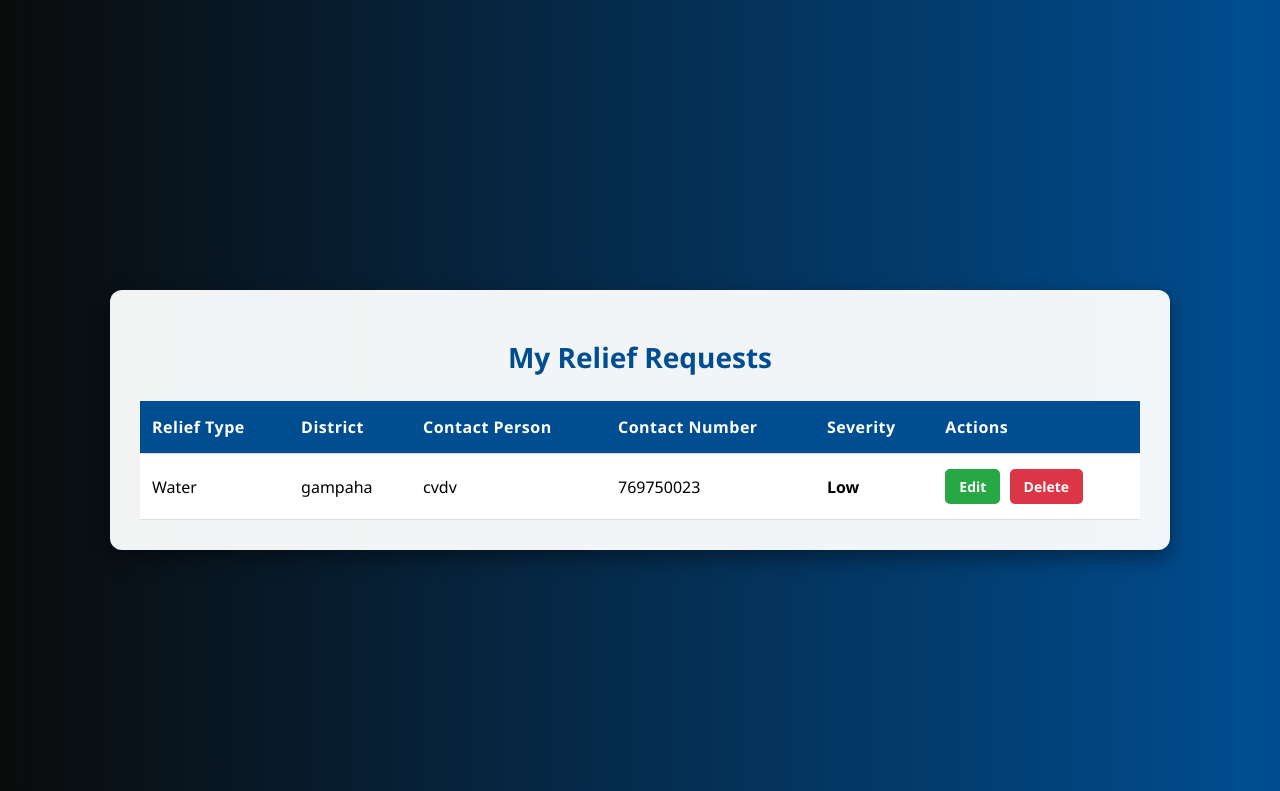
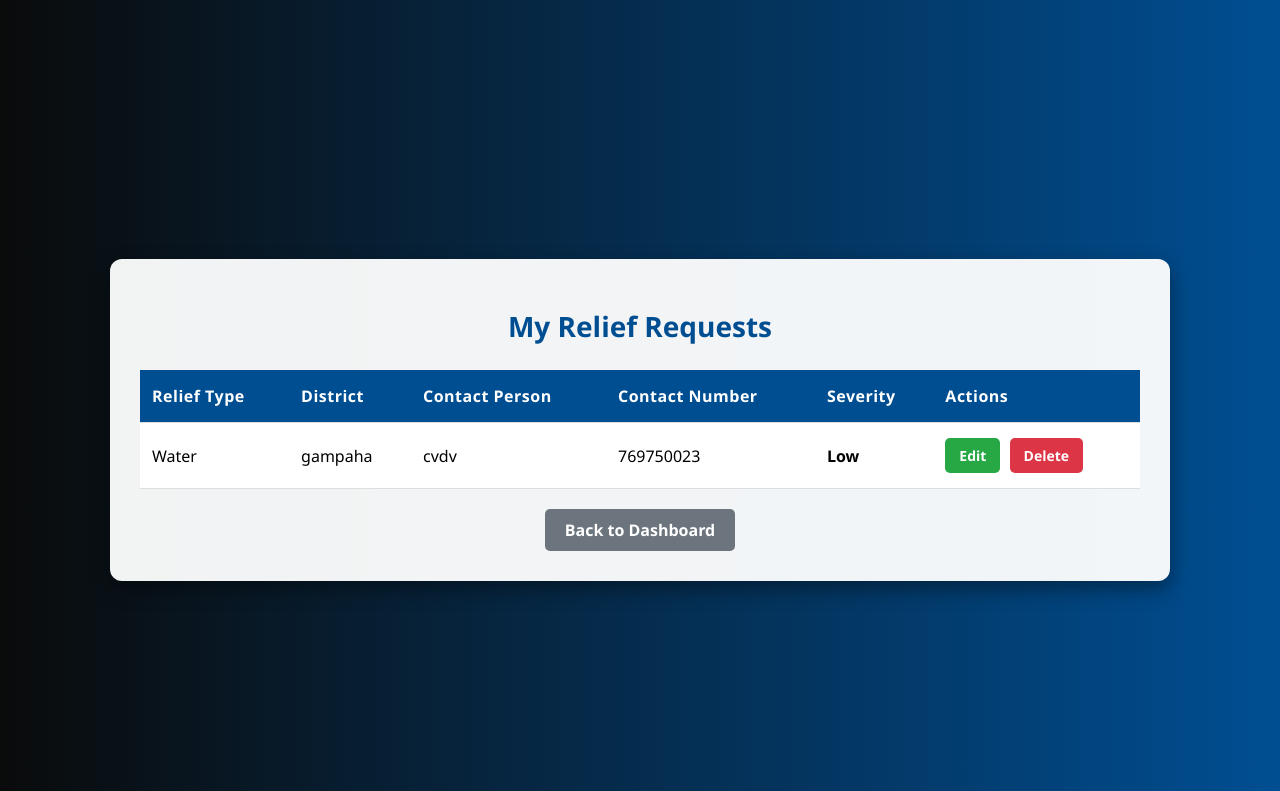
Before and after one commit to DinithiHimayaPerera/Flood-Relief-Management-System, a PHP site: page /view_requests.php in a window 1280 px wide. Shown: the top 791 px of the page. Run offline with PHP 8.4, Linux system fonts and the light colour scheme; data comes from the database, SQL or seed files in the repository; data that the repository does not hold is empty.

Commit message:
Modified files

```diff
--- a/create_request.php
+++ b/create_request.php
@@ -4,7 +4,7 @@ session_start();
 $servername = "localhost";
 $username = "root";
 $password = "";
-$dbname = "flood_relief_db";
+$dbname = "flood_management_system";
 
 $link = new mysqli($servername,$username,$password,$dbname);
 
--- a/index.php
+++ b/index.php
@@ -410,6 +410,8 @@ function closeModal(){
   document.getElementById("authModal").style.display = "none";
 }
 
+
+
   </script>
 
  <div id="authModal" class="modal">
--- a/view_requests.php
+++ b/view_requests.php
@@ -4,7 +4,7 @@ session_start();
 $servername = "localhost";
 $username = "root";
 $password = "";
-$dbname = "flood_relief_db";
+$dbname = "flood_management_system";
 
 $link = new mysqli($servername,$username,$password,$dbname);
 
@@ -117,6 +117,24 @@ body {
             border-radius: 8px;
             border: 1px dashed #ccc;
         }
+ .btn-back {
+            background-color: #6c757d;
+            color: white;
+            padding: 10px 20px;
+            text-decoration: none;
+            border-radius: 5px;
+            font-size: 16px;
+            font-weight: bold;
+            transition: 0.3s;
+            display: inline-block;
+            margin-top: 20px;
+        }
+ .btn-back:hover {
+            background-color: #5a6268;
+        }
+        .btn-container {
+            text-align: center;
+        }
  </style>
 </head>
 <body>
@@ -146,8 +164,8 @@ body {
                     <td><?php echo htmlspecialchars($row['contact_number']); ?></td>
                     <td><strong><?php echo htmlspecialchars($row['severity']); ?></strong></td>
                     <td>
-                   <a href="update_request.php?id=<?php echo $row['id']; ?>" class="btn-edit">Edit</a>
-                  <a href="delete_request.php?id=<?php echo $row['id']; ?>" class="btn-delete" onclick="return confirm('Are you sure you want to delete this request?');">Delete</a>
+                   <a href="update_request.php?id=<?php echo $row['request_id']; ?>" class="btn-edit">Edit</a>
+                  <a href="delete_request.php?id=<?php echo $row['request_id']; ?>" class="btn-delete" onclick="return confirm('Are you sure you want to delete this request?');">Delete</a>
                     </td>
                  </tr>
                     <?php endwhile; ?>
@@ -156,7 +174,9 @@ body {
         <?php else: ?>
             <p class="no-data">You have not submitted any relief requests yet.</p>
         <?php endif; ?>
-
+       <div class="btn-container">
+            <a href="dashboard.php" class="btn-back">Back to Dashboard</a>
+        </div>
     </div>
 
 </body>
@@ -166,4 +186,4 @@ body {
 $link->close();
 ?>
 </body>
-</html
+</html>
```
Also changed, not shown: userlogin.php (+10 -12 lines), dashboard.php (added).
